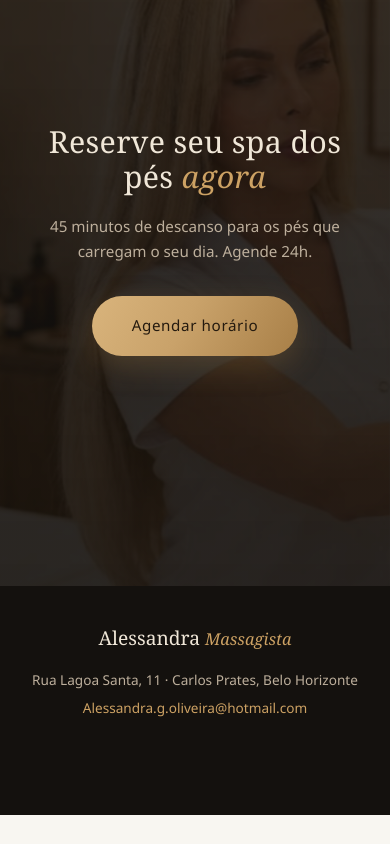
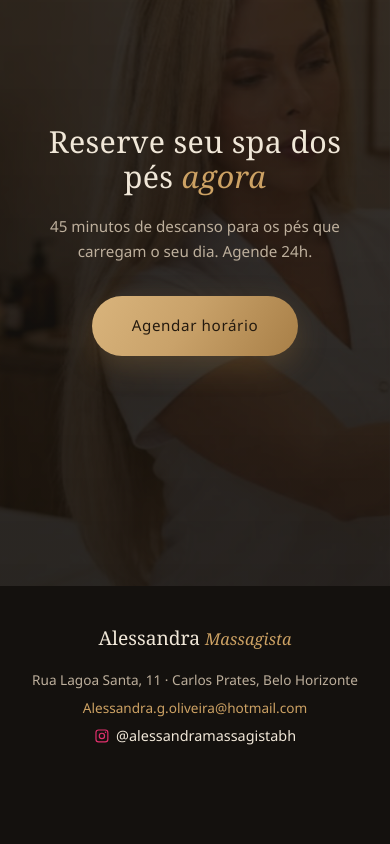
Before and after one commit to visionxma/alessandra-massagista, a plain HTML site: page spa-dos-pes/index.html in a window 390 px wide. Shown: the part 3391-4235 px from the top of the page. Before the commit the page ends 4206 px from the top, so only its background shows below. Drawn offline with Linux system fonts and the light colour scheme; a web font is replaced by a local one.

Commit message:
Adiciona Instagram @alessandramassagistabh no site
- Link do Instagram no footer da home e das 7 paginas de servico.
  Icone (SVG inline) colorido no tom do Instagram, texto com o
  handle. Layout responsivo mantido (centraliza no mobile).
- URL adicionada no sameAs do schema JSON-LD da home: ajuda o
  Google a associar o site e o perfil como sendo da mesma marca.
- Cache-bust v=7 em tudo (styles.css/painel.css e todos os JS).

Login do painel: nao mudou no codigo (autenticacao e feita pelo
Firebase Auth). Trocar email/senha deve ser feito pelo Console do
Firebase em Authentication > Users.

```diff
--- a/agendar/agendar.js
+++ b/agendar/agendar.js
@@ -5,8 +5,8 @@
 
 // Cache-busting: incrementar a versao em toda mudanca em dados.js/config.js
 // para o navegador buscar o arquivo novo, ignorando cache HTTP e do disco.
-import { MODO_DEMO } from "../painel/js/config.js?v=6";
-import * as dados from "../painel/js/dados.js?v=6";
+import { MODO_DEMO } from "../painel/js/config.js?v=7";
+import * as dados from "../painel/js/dados.js?v=7";
 
 const $ = (s) => document.querySelector(s);
 const doisDig = (n) => String(n).padStart(2, "0");
--- a/css/styles.css
+++ b/css/styles.css
@@ -838,9 +838,23 @@ a { color: inherit; text-decoration: none; }
 .footer__zap svg { width: 1.05em; height: 1.05em; color: #25d366; flex-shrink: 0; }
 .footer__zap:hover { color: var(--gold-vivo); }
 
+.footer__insta {
+  display: inline-flex;
+  align-items: center;
+  gap: 0.4rem;
+  justify-self: end;
+  font-size: 0.9rem;
+  font-weight: 500;
+  color: var(--cream);
+  transition: color .25s ease;
+}
+.footer__insta svg { width: 1.1em; height: 1.1em; color: #e1306c; flex-shrink: 0; }
+.footer__insta:hover { color: var(--gold-vivo); }
+
 @media (max-width: 768px) {
   .footer__contato { text-align: center; }
-  .footer__zap { justify-self: center; }
+  .footer__zap,
+  .footer__insta { justify-self: center; }
 }
 
 /* ---------- spa dos pes: bloco escuro de destaque ---------- */
--- a/painel/js/dados.js
+++ b/painel/js/dados.js
@@ -6,7 +6,7 @@
 // permite o modo demonstracao offline.
 // =====================================================================
 
-import { firebaseConfig, MODO_DEMO } from "./config.js?v=6";
+import { firebaseConfig, MODO_DEMO } from "./config.js?v=7";
 
 const CDN = "https://www.gstatic.com/firebasejs/10.12.2";
 
--- a/painel/js/painel.js
+++ b/painel/js/painel.js
@@ -4,8 +4,8 @@
 
 // Cache-busting: incrementar a versao em toda mudanca em dados.js/config.js
 // para o navegador buscar o arquivo novo, ignorando cache HTTP e do disco.
-import { MODO_DEMO } from "./config.js?v=6";
-import * as dados from "./dados.js?v=6";
+import { MODO_DEMO } from "./config.js?v=7";
+import * as dados from "./dados.js?v=7";
 
 // ---------------------------------------------------------------------
 // Atalhos e utilitarios
--- a/spa-dos-pes/index.html
+++ b/spa-dos-pes/index.html
@@ -44,7 +44,7 @@
   <link rel="preconnect" href="https://fonts.googleapis.com" />
   <link rel="preconnect" href="https://fonts.gstatic.com" crossorigin />
   <link href="https://fonts.googleapis.com/css2?family=Playfair+Display:ital,wght@0,400;0,500;0,600;1,400;1,500&family=Montserrat:wght@300;400;500;600&display=swap" rel="stylesheet" />
-  <link rel="stylesheet" href="../css/styles.css?v=6" />
+  <link rel="stylesheet" href="../css/styles.css?v=7" />
 
   <script type="application/ld+json">
   {
@@ -232,6 +232,7 @@
       <div class="footer__contato">
         <span class="footer__meta">Rua Lagoa Santa, 11 · Carlos Prates, Belo Horizonte</span>
         <a class="footer__email" href="mailto:Alessandra.g.oliveira@hotmail.com">Alessandra.g.oliveira@hotmail.com</a>
+        <a class="footer__insta" href="https://www.instagram.com/alessandramassagistabh" target="_blank" rel="noopener" aria-label="Instagram @alessandramassagistabh"><svg viewBox="0 0 24 24" aria-hidden="true"><path fill="none" stroke="currentColor" stroke-width="1.8" stroke-linecap="round" stroke-linejoin="round" d="M7 3h10a4 4 0 0 1 4 4v10a4 4 0 0 1-4 4H7a4 4 0 0 1-4-4V7a4 4 0 0 1 4-4Z"/><circle cx="12" cy="12" r="4" fill="none" stroke="currentColor" stroke-width="1.8"/><circle cx="17.5" cy="6.5" r="1.1" fill="currentColor"/></svg>@alessandramassagistabh</a>
       </div>
     </div>
   </footer>
```
Also changed, not shown: agendar/index.html (+1 -1 lines), index.html (+7 -2 lines), massagem-lingam/index.html (+2 -1 lines), massagem-mix/index.html (+2 -1 lines), massagem-nuru/index.html (+2 -1 lines), massagem-para-casais/index.html (+2 -1 lines), massagem-relaxante/index.html (+2 -1 lines), massagem-tantrica/index.html (+2 -1 lines), painel/index.html (+2 -2 lines).
